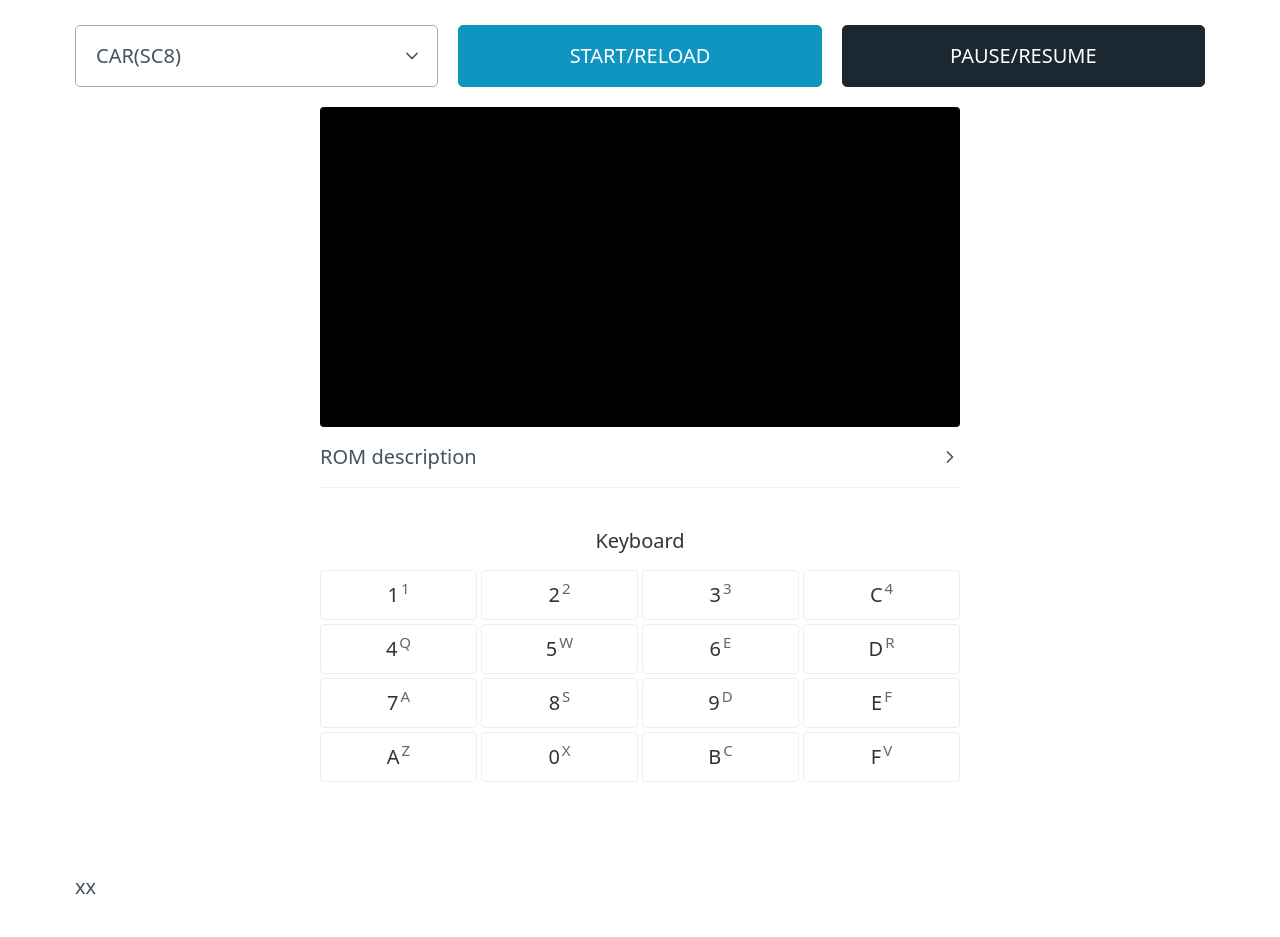
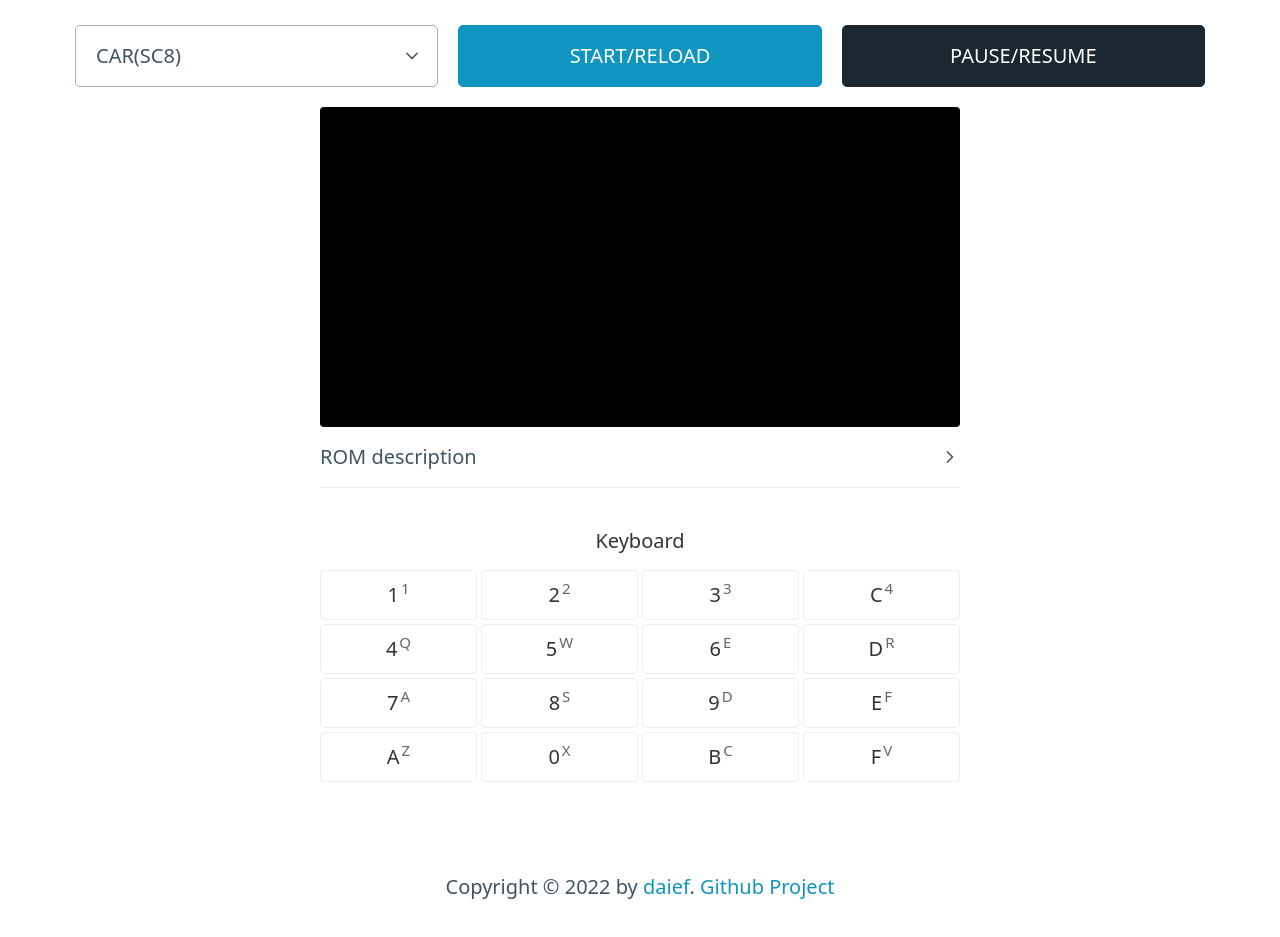
Before and after one commit to daief/chip8, a website built with Vite: page js/web/index.html in a window 1280 px wide. Shown: the part 115-1052 px from the top of the page. Built offline with nearby package versions, Linux system fonts and the light colour scheme.

Commit message:
wip: refine page footer & ga

```diff
--- a/js/web/index.html
+++ b/js/web/index.html
@@ -7,9 +7,13 @@
       name="viewport"
       content="width=device-width, initial-scale=1.0, user-scalable=no"
     />
-    <meta name="description" content="a online chip8 and super chip8 emulator made by typescript">
-    <meta name="keywords" content="chip8,super chip8,emulator,typescript">
+    <meta
+      name="description"
+      content="a online chip8 and super chip8 emulator made by typescript"
+    />
+    <meta name="keywords" content="chip8,super chip8,emulator,typescript" />
     <title>(S)Chip8 Emulator</title>
+    <script src="/def-common/js/ga.js"></script>
     <style>
       * {
         margin: 0;
@@ -109,7 +113,13 @@
       <div id="keys"></div>
     </div>
     <audio id="audio" src="/beep.mp3"></audio>
-    <footer class="container">xx</footer>
+    <footer class="container" style="text-align: center">
+      Copyright © <span id="footerYear"></span> by
+      <a href="https://github.com/daief" target="_blank">daief</a>.
+      <a href="https://github.com/daief/chip8" target="_blank">
+        Github Project
+      </a>
+    </footer>
     <script type="module" src="/src/entry.ts"></script>
   </body>
 </html>
--- a/js/web/src/entry.ts
+++ b/js/web/src/entry.ts
@@ -9,6 +9,8 @@ const $id = <T extends HTMLElement>(id: string): T =>
 const chip8 = createChip8();
 // @ts-ignore
 window.chip8 = chip8;
+
+$id('footerYear').innerHTML = new Date().getFullYear().toString();
 
 const $canvas = $id<HTMLCanvasElement>('gameGrid');
 $canvas.width = 640;
--- a/js/web/vite.config.ts
+++ b/js/web/vite.config.ts
@@ -2,6 +2,7 @@ import { defineConfig } from 'vite';
 import path from 'path';
 
 export default defineConfig({
+  base: '/chip8/',
   publicDir: path.resolve(__dirname, '../../assets'),
   resolve: {
     alias: {
```
